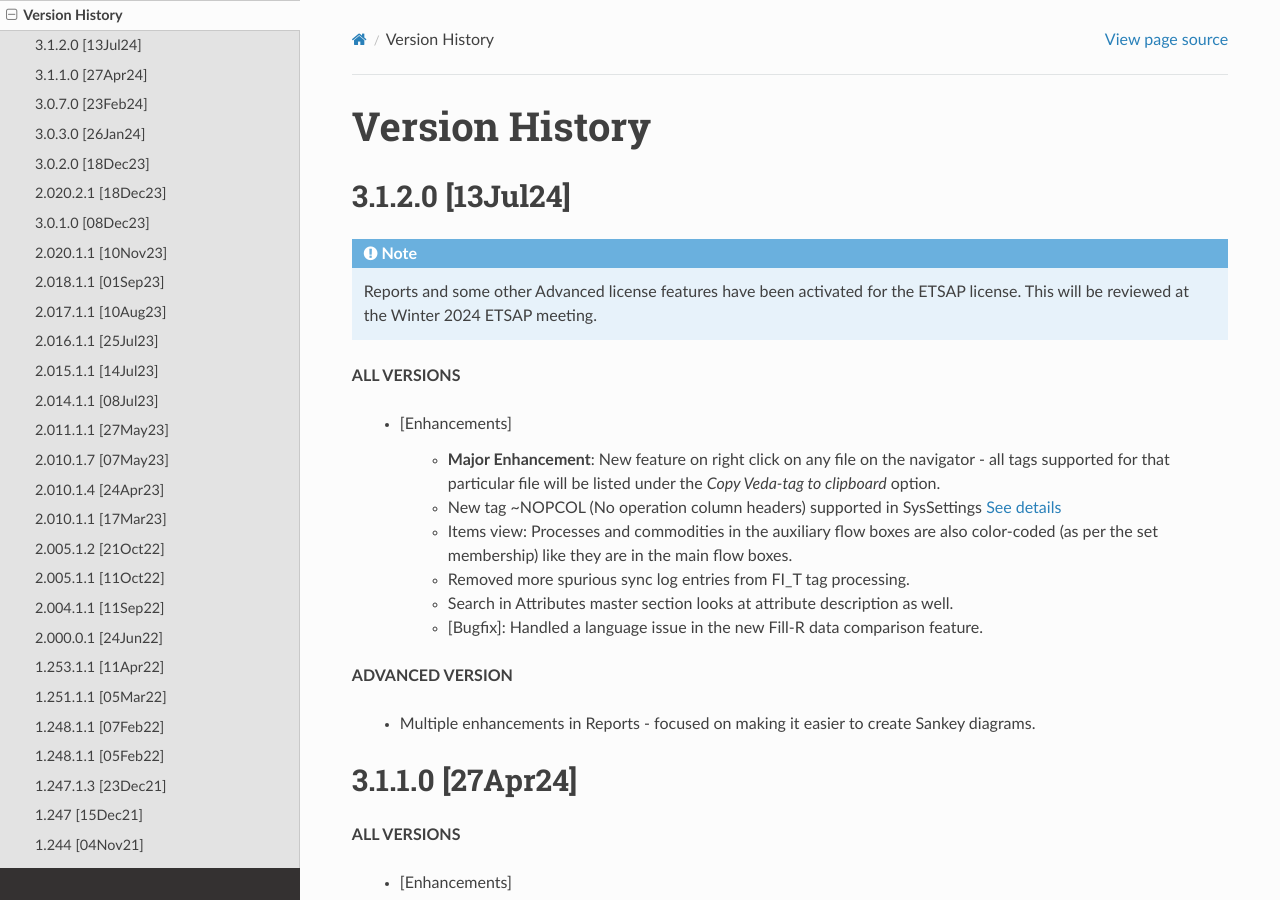
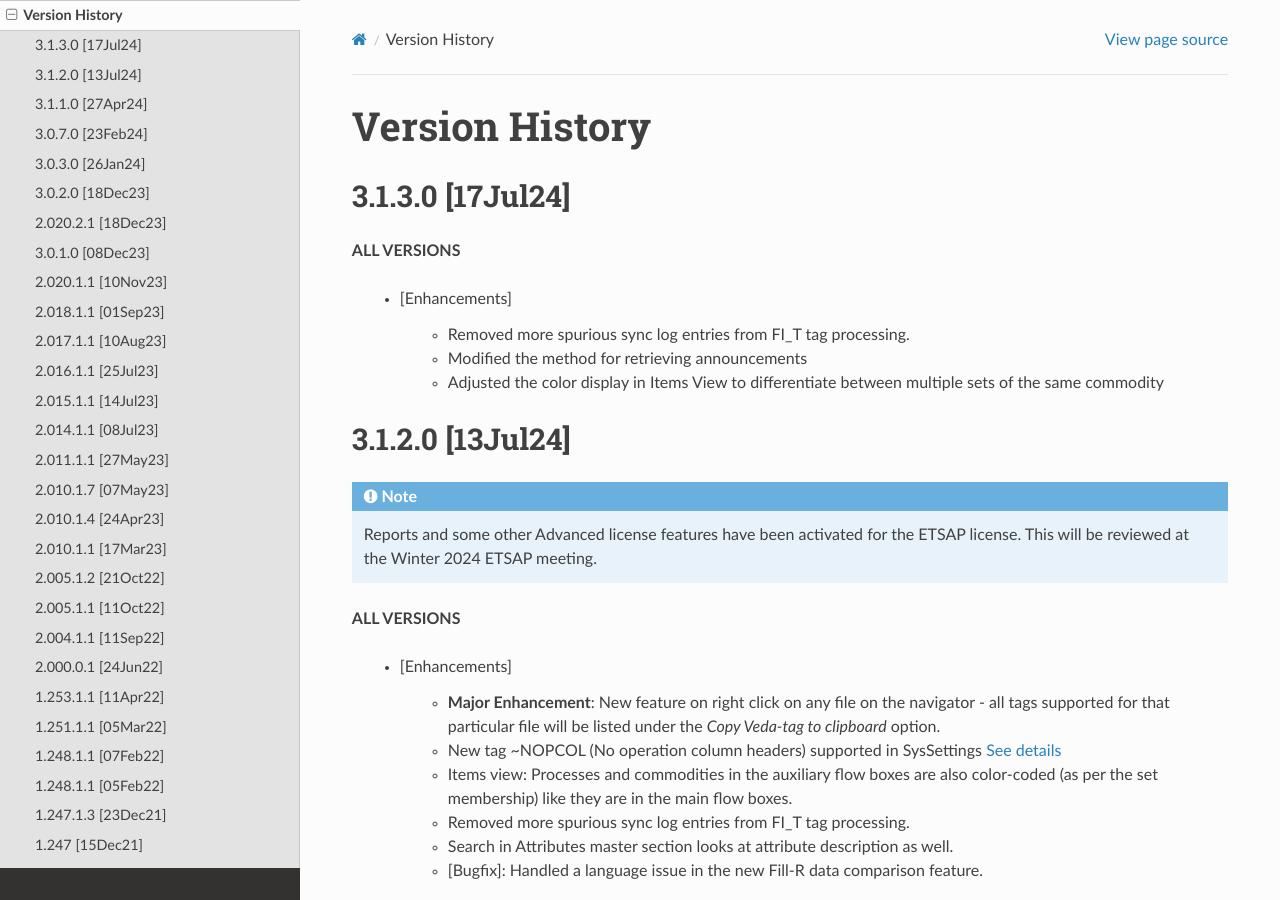
Before and after one commit to kanors-emr/Veda-documentation, a Sphinx documentation site: the page built from docs/source/pages/version_history.rst, in a window 1280 px wide and 900 px high. Built offline with Sphinx 7.4.7 and the Read the Docs theme 2.0.0, drawn with Linux system fonts in a browser that asks for light colours.

Commit message:
version 3.1.3.0

```diff
--- a/docs/source/pages/version_history.rst
+++ b/docs/source/pages/version_history.rst
@@ -1,6 +1,19 @@
 ################
 Version History
 ################
+
+
+3.1.3.0 [17Jul24]
+^^^^^^^^^^^^^^^^^
+
+**ALL VERSIONS**
+
+    * [Enhancements]
+
+        * Removed more spurious sync log entries from FI_T tag processing.
+        * Modified the method for retrieving announcements
+        * Adjusted the color display in Items View to differentiate between multiple sets of the same commodity
+
 
 3.1.2.0 [13Jul24]
 ^^^^^^^^^^^^^^^^^
```
